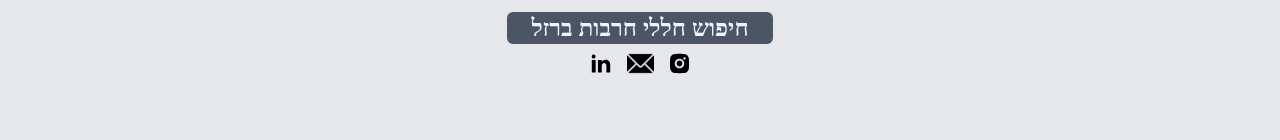
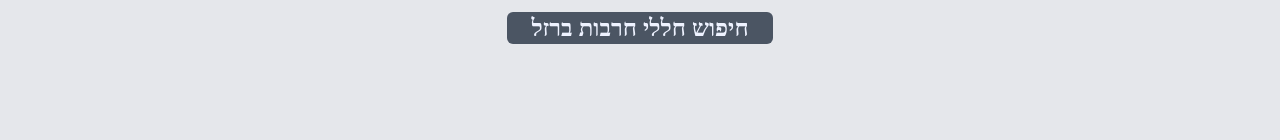
Before and after one commit to shevibr0/war, a React (Create React App) app in the folder frontend/war/: page / in a window 1280 px wide. Shown: the part 522-662 px from the top of the page. Built offline with nearby package versions, Linux system fonts and the light colour scheme.

Commit message:
docker file

```diff
--- a/frontend/war/src/api.js
+++ b/frontend/war/src/api.js
@@ -1,7 +1,7 @@
 import axios from 'axios';
 console.log("yes2")
 const api = axios.create({
-    baseURL: "https://war-24zn.onrender.com",
+    baseURL: "https://localhost:44303/api/",
     headers: {
         "Content-Type": "application/json"
     }
--- a/frontend/war/src/components/HomePage.jsx
+++ b/frontend/war/src/components/HomePage.jsx
@@ -1,4 +1,4 @@
-import React, { useEffect, useState } from 'react'
+import React, { useState } from 'react'
 import { useSelector } from 'react-redux'
 import { useNavigate } from 'react-router';
 
@@ -6,10 +6,6 @@ const HomePage = () => {
     const nav = useNavigate();
     const [isOpen, setIsOpen] = useState(false);
     const user = useSelector(state => state.user.connectedUser);
-
-    useEffect(() => {
-        console.log(user);
-    }, []);
 
     return (
         <div className="bg-gray-200 h-screen">
@@ -91,7 +87,7 @@ const HomePage = () => {
                     </button>
                 </div>
 
-                <div className="w-full bottom-0 mt-5 left-0  flex justify-center">
+                <div className="w-full bottom-0 mt-5 left-0  flex justify-center bg-gray-200 h-screen">
                     <div className="flex items-center gap-4">
                         <div className="relative">
                             <img className="w-[20.15px] h-[26.55px] transition-opacity duration-300 ease-in-out opacity-100 hover:opacity-0" src="/לינקדאין.svg" alt="LinkedIn" />
--- a/frontend/war/src/utils/UserUtil.js
+++ b/frontend/war/src/utils/UserUtil.js
@@ -11,6 +11,7 @@ const GetByEmailAndPassword = async (email, password) => {
     return await api.get(`User/${email}/${password}`).then(res => res.data);
 }
 const addUser = async (user) => {
+    console.log("iiiii")
     return await api.post("User", user).then(res => res)
 }
 const updateUser = async (id, user) => {
```
Also changed, not shown: 11 other files (tests, documents, lock files or other folders).
